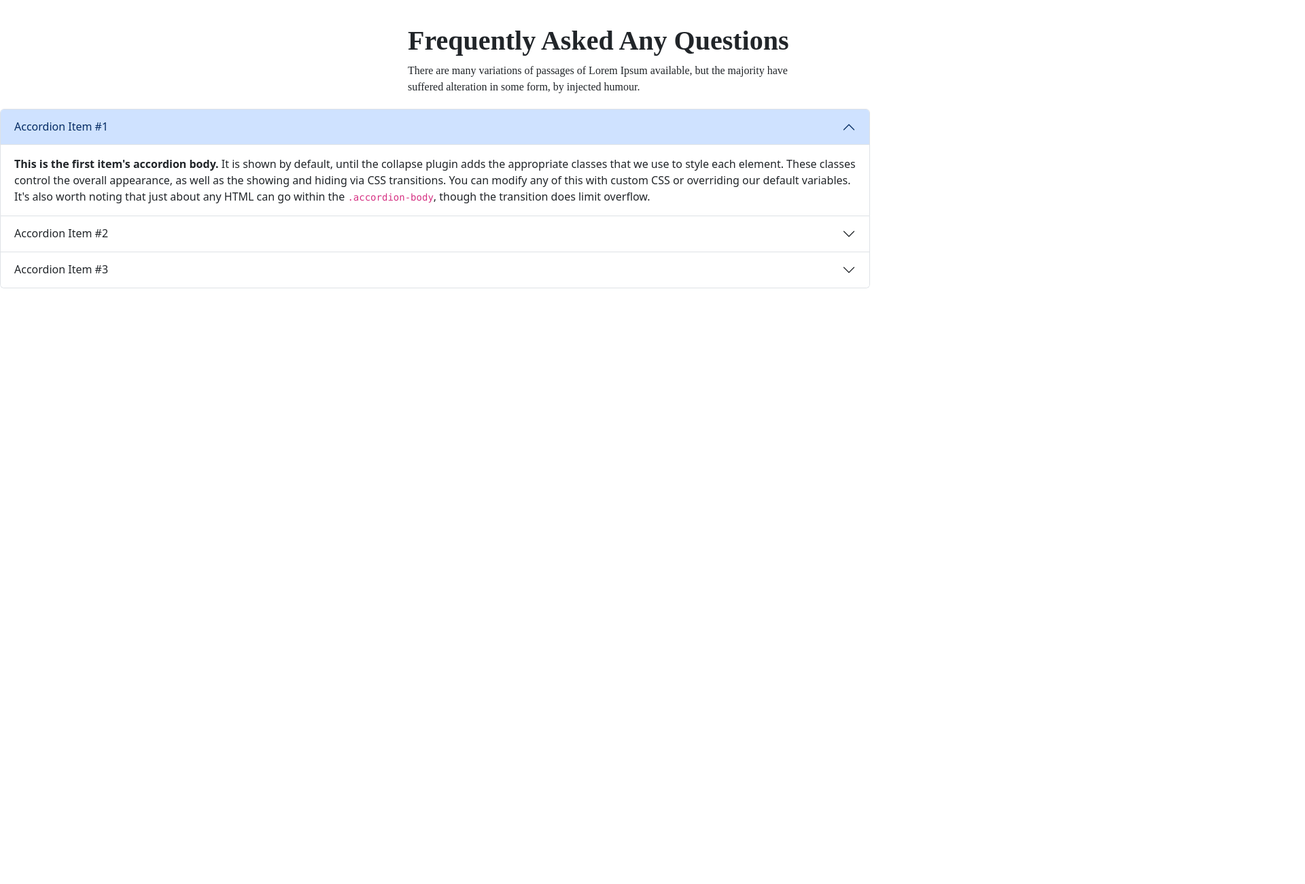
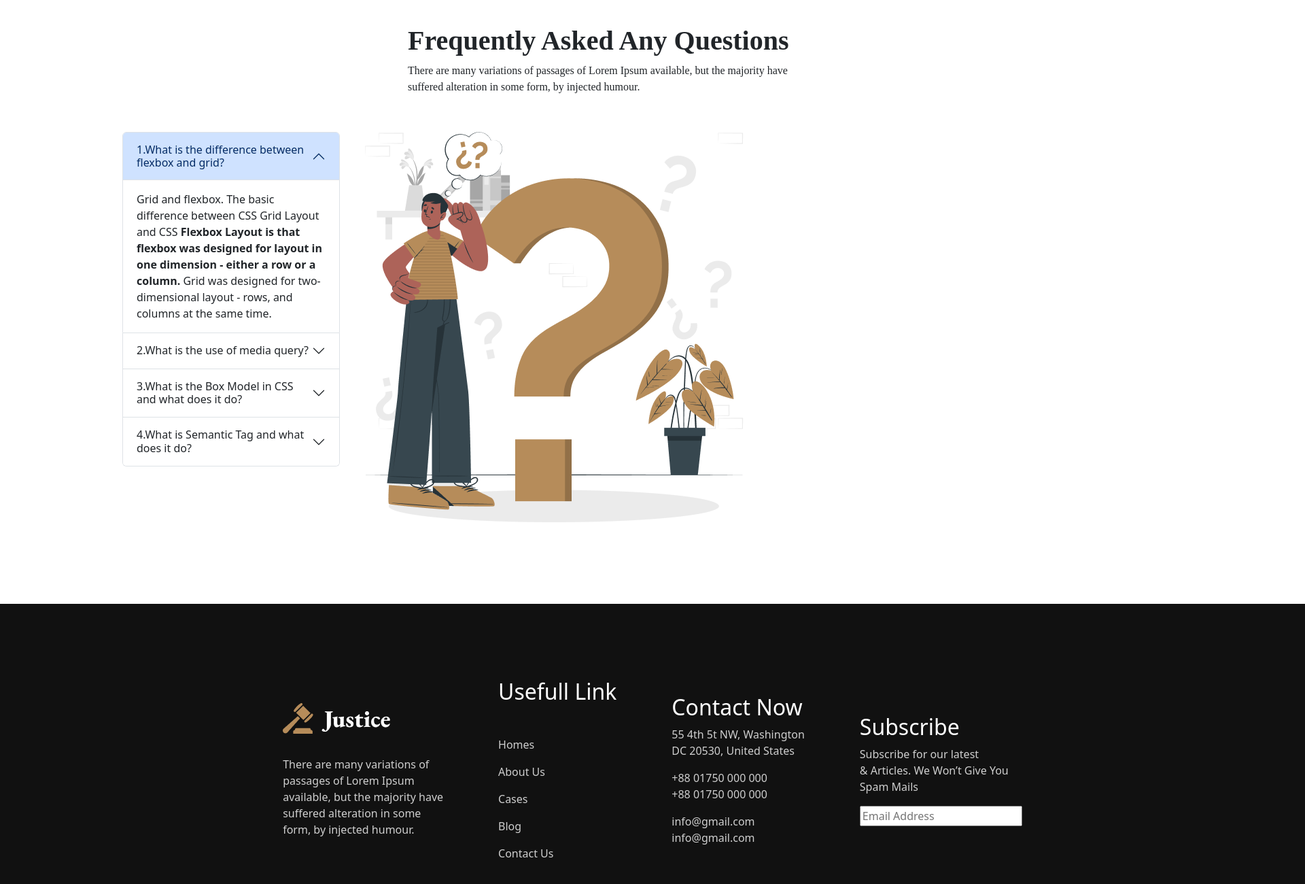
Before and after one commit to MDOmorFarukMia/legal-solutions-resources-main, a plain HTML site: page index.html in a window 1280 px wide. Shown: the part 2396-3696 px from the top of the page at 68% size, 1920 px wide, since content can reach past the window. Before the commit the page ends 2820 px from the top, so only its background shows below. Drawn offline with nearby package versions, Linux system fonts and the light colour scheme.

Commit message:
some problem solve

```diff
--- a/index.html
+++ b/index.html
@@ -106,49 +106,96 @@
         font-weight: 400;font-size: 16px;width: 714px;
         height: 52px;">There are many variations of passages of Lorem Ipsum available, but the majority have <br> suffered alteration in some form, by injected humour. </p>
          <!-- according section  -->
-        <div>
+        <div class="d-flex justify-content-center" style="margin-top:50px;gap:30px;">
+          <div style="width: 25%;">
           <div class="accordion" id="accordionExample">
             <div class="accordion-item">
               <h2 class="accordion-header" id="headingOne">
                 <button class="accordion-button" type="button" data-bs-toggle="collapse" data-bs-target="#collapseOne" aria-expanded="true" aria-controls="collapseOne">
-                  Accordion Item #1
+                  1.What is the difference between flexbox and grid?
                 </button>
               </h2>
               <div id="collapseOne" class="accordion-collapse collapse show" aria-labelledby="headingOne" data-bs-parent="#accordionExample">
                 <div class="accordion-body">
-                  <strong>This is the first item's accordion body.</strong> It is shown by default, until the collapse plugin adds the appropriate classes that we use to style each element. These classes control the overall appearance, as well as the showing and hiding via CSS transitions. You can modify any of this with custom CSS or overriding our default variables. It's also worth noting that just about any HTML can go within the <code>.accordion-body</code>, though the transition does limit overflow.
+                  Grid and flexbox. The basic difference between CSS Grid Layout and CSS <strong>Flexbox Layout is that flexbox was designed for layout in one dimension - either a row or a column.</strong> Grid was designed for two-dimensional layout - rows, and columns at the same time.
                 </div>
               </div>
             </div>
             <div class="accordion-item">
               <h2 class="accordion-header" id="headingTwo">
                 <button class="accordion-button collapsed" type="button" data-bs-toggle="collapse" data-bs-target="#collapseTwo" aria-expanded="false" aria-controls="collapseTwo">
-                  Accordion Item #2
+                  2.What is the use of media query?
                 </button>
               </h2>
               <div id="collapseTwo" class="accordion-collapse collapse" aria-labelledby="headingTwo" data-bs-parent="#accordionExample">
                 <div class="accordion-body">
-                  <strong>This is the second item's accordion body.</strong> It is hidden by default, until the collapse plugin adds the appropriate classes that we use to style each element. These classes control the overall appearance, as well as the showing and hiding via CSS transitions. You can modify any of this with custom CSS or overriding our default variables. It's also worth noting that just about any HTML can go within the <code>.accordion-body</code>, though the transition does limit overflow.
+                  Media queries are a key part of responsive web design, as they <strong>allow you to create different layouts depending on the size of the viewport, but they can also be used to detect other things about the environment your site is running on</strong>, for example whether the user is using a touchscreen rather than a mouse
                 </div>
               </div>
             </div>
             <div class="accordion-item">
               <h2 class="accordion-header" id="headingThree">
                 <button class="accordion-button collapsed" type="button" data-bs-toggle="collapse" data-bs-target="#collapseThree" aria-expanded="false" aria-controls="collapseThree">
-                  Accordion Item #3
+                  3.What is the Box Model in CSS and what does it do?
                 </button>
               </h2>
               <div id="collapseThree" class="accordion-collapse collapse" aria-labelledby="headingThree" data-bs-parent="#accordionExample">
                 <div class="accordion-body">
-                  <strong>This is the third item's accordion body.</strong> It is hidden by default, until the collapse plugin adds the appropriate classes that we use to style each element. These classes control the overall appearance, as well as the showing and hiding via CSS transitions. You can modify any of this with custom CSS or overriding our default variables. It's also worth noting that just about any HTML can go within the <code>.accordion-body</code>, though the transition does limit overflow.
+                  In CSS, the term "box model" is used when talking about design and layout. The CSS box model is essentially <strong>a box that wraps around every HTML element.</strong> It consists of: margins, borders, padding, and the actual content.
+                </div>
+              </div>
+            </div>
+            <div class="accordion-item">
+              <h2 class="accordion-header" id="headingFour">
+                <button class="accordion-button collapsed" type="button" data-bs-toggle="collapse" data-bs-target="#collapseFour" aria-expanded="false" aria-controls="collapseFour">
+                  4.What is Semantic Tag and what does it do?
+                </button>
+              </h2>
+              <div id="collapsefour" class="accordion-collapse collapse" aria-labelledby="headingFour" data-bs-parent="#accordionExample">
+                <div class="accordion-body">
+                  The semantic HTML tags <strong>help the search engines and other user devices to determine the importance and context of web pages.</strong> The pages made with semantic elements are much easier to read. It has greater accessibility. It offers a better user experience.
                 </div>
               </div>
             </div>
           </div>
+          </div>
+          <!-- section  -->
+          <div>
+            <img src="./images/faq.png" alt="">
+          </div>
+        </div>
        </section>
   </main>
-    <footer>
-
+    <footer class="d-flex justify-content-center align-items-center" style="gap: 81px; margin-top: 120px; width: 1920px;height: 506px;background: #111111;">
+       <div>
+        <img src="./images/logo.png" alt="">
+       <p style="margin-top: 32px; color: #CFCFCF; "> There are many variations of <br> passages of Lorem Ipsum <br> available, but the majority have <br> suffered alteration in some <br> form, by injected humour.</p>
+       </div>
+       <div>
+        <h2 style="margin-bottom: 47px;color: #FFFFFF;
+        ">Usefull Link</h2>
+        <p style="color: #CFCFCF;
+        ">Homes</p>
+        <p style="color: #CFCFCF;">About Us</p>
+        <p style="color: #CFCFCF;">Cases</p>
+        <p style="color: #CFCFCF;">Blog</p>
+        <p style="color: #CFCFCF;">Contact Us</p>
+       </div>
+       <div>
+        <h2 style="color: #FFFFFF;">Contact Now</h2>
+        <p style="color: #CFCFCF;">55 4th 5t NW, Washington <br>
+          DC 20530, United States</p>
+            <p style="color: #CFCFCF;" >+88 01750 000 000 <br>
+            +88 01750 000 000</p>
+          <p style="color: #CFCFCF;">info@gmail.com <br>
+            info@gmail.com</p>
+       </div>
+       <div>
+        <h2 style="color: #FFFFFF;">Subscribe</h2>
+         <p style="color: #CFCFCF;">Subscribe for our latest <br> & Articles. We Won’t Give You <br> Spam Mails</p>
+         <p><input placeholder="Email Address"></p>
+         <i class="fa-solid fa-rocket"></i>
+       </div>
     </footer>
      <!-- js  -->
     <script src="https://cdn.jsdelivr.net/npm/bootstrap@5.3.0-alpha1/dist/js/bootstrap.bundle.min.js" integrity="sha384-w76AqPfDkMBDXo30jS1Sgez6pr3x5MlQ1ZAGC+nuZB+EYdgRZgiwxhTBTkF7CXvN" crossorigin="anonymous"></script>
```
